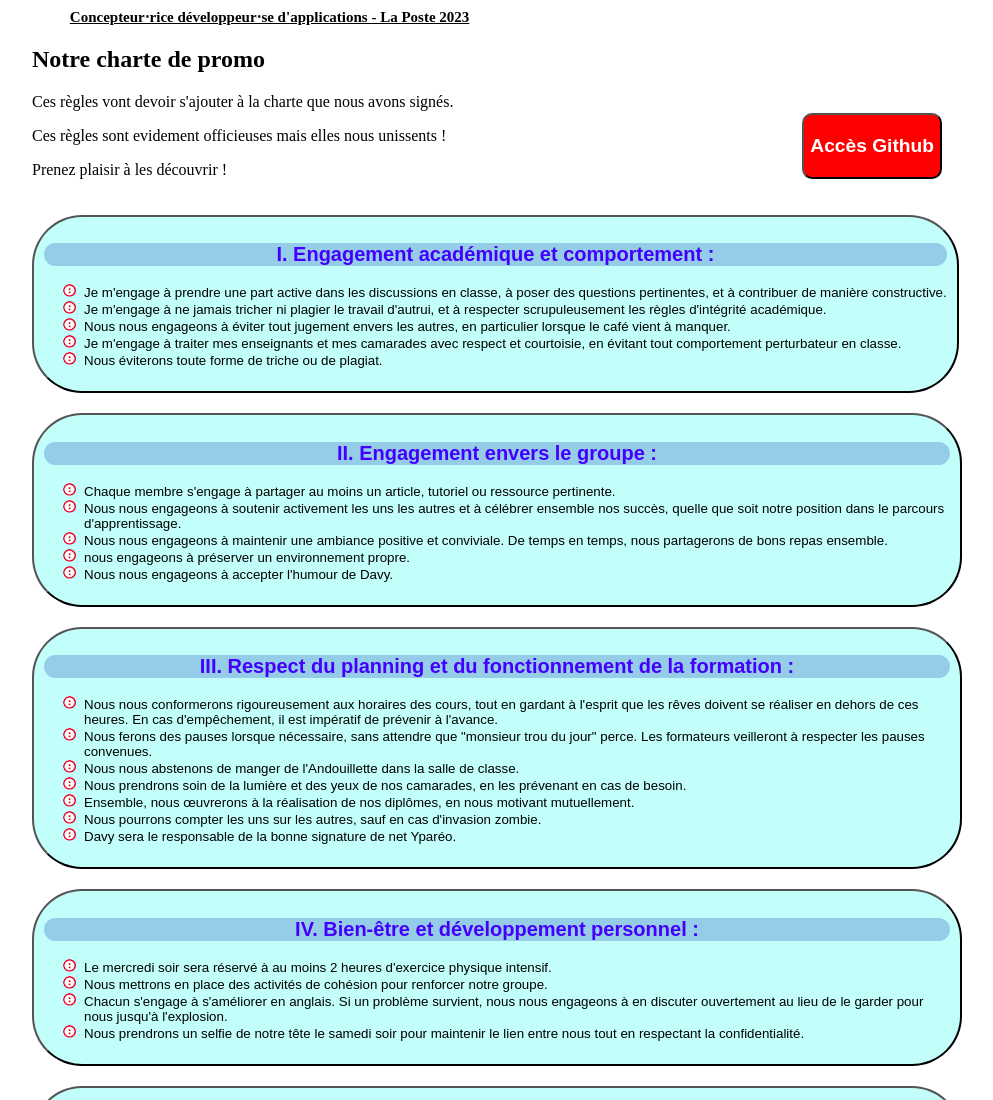
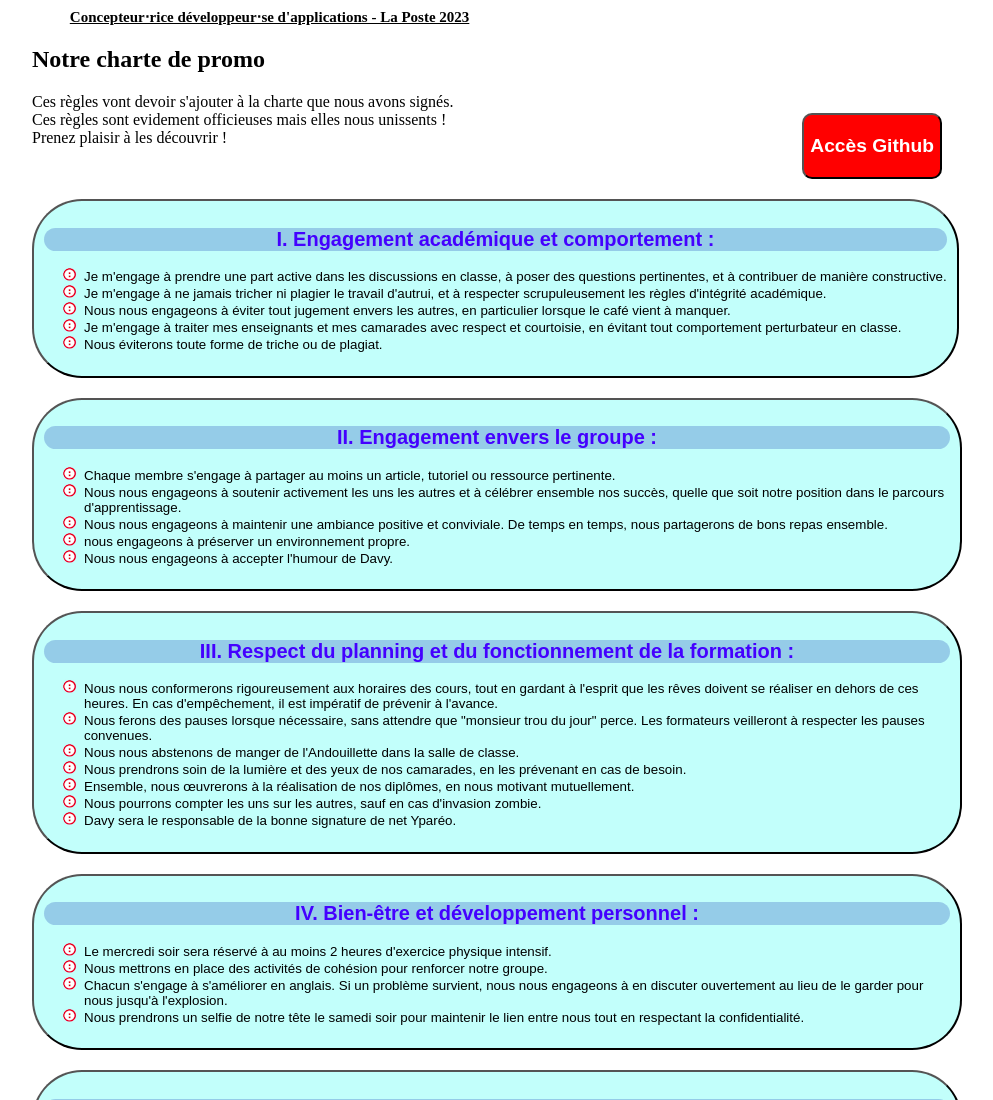
Before and after one commit to Keitaroblaster/CharteGroupeCSS, a plain HTML site: page index.html in a window 1280 px wide. Shown: the top 1100 px of the page, without its empty margins (143-1136 px from the left). Drawn offline with Linux system fonts and the light colour scheme.

Commit message:
modif break charte promo

```diff
--- a/index.html
+++ b/index.html
@@ -56,9 +56,10 @@
             <h2 class="github">Notre charte de promo</h2>
             <a href="https://github.com/logout">
             <button class="access"><p>Accès Github</p></button></a>
-            <p>Ces règles vont devoir s'ajouter à la charte que nous avons signés.</p>
-            <p>Ces règles sont evidement officieuses mais elles nous unissents !</p>
-            <p>Prenez plaisir à les découvrir !</p>
+            <p>Ces règles vont devoir s'ajouter à la charte que nous avons signés.</br>
+            Ces règles sont evidement officieuses mais elles nous unissents !</br>
+            Prenez plaisir à les découvrir !
+          </p>
 
           </div>
             <button class="button">
```
